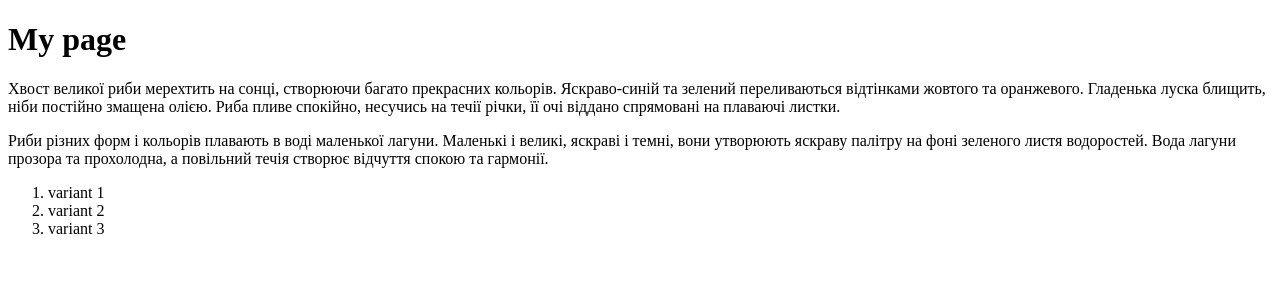
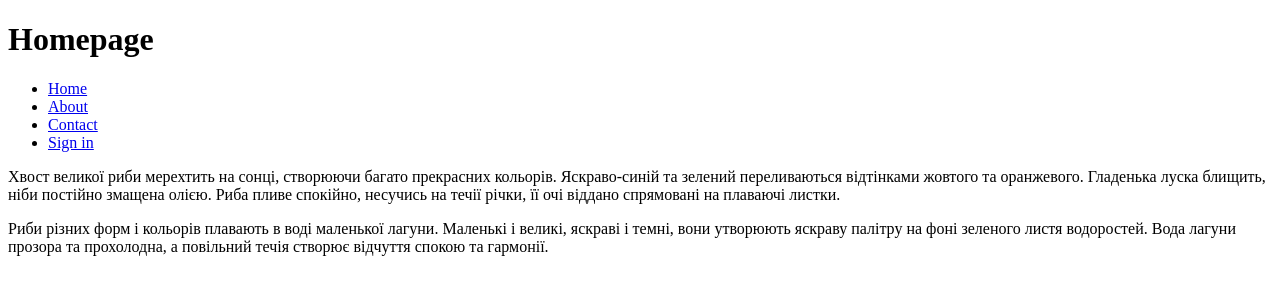
Before and after one commit to RiseWebStudio/git_test, a plain HTML site: page index.html in a window 1280 px wide. Drawn offline with Linux system fonts and the light colour scheme.

Commit message:
Урок по посиланнях

```diff
--- a/index.html
+++ b/index.html
@@ -10,7 +10,13 @@
 </head>
 
 <body>
-    <h1>My page</h1>
+    <h1>Homepage</h1>
+    <ul>
+        <li><a href="#">Home</a></li>
+        <li><a href="/about.html">About</a></li>
+        <li><a href="#">Contact</a></li>
+        <li><a href="#">Sign in</a></li>
+    </ul>
     <p>Хвост великої риби мерехтить на сонці, створюючи багато прекрасних кольорів. Яскраво-синій та зелений
         переливаються відтінками жовтого та оранжевого. Гладенька луска блищить, ніби постійно змащена олією. Риба пливе
         спокійно, несучись на течії річки, її очі віддано спрямовані на плаваючі листки.</p>
@@ -18,12 +24,6 @@
     <p>Риби різних форм і кольорів плавають в воді маленької лагуни. Маленькі і великі, яскраві і темні, вони утворюють
         яскраву палітру на фоні зеленого листя водоростей. Вода лагуни прозора та прохолодна, а повільний течія створює
         відчуття спокою та гармонії.</p>
-
-    <ol>
-        <li>variant 1</li>
-        <li>variant 2</li>
-        <li>variant 3</li>
-    </ol>
 </body>
 
 </html>
```
Also changed, not shown: about.html (added, +15 -0 lines).
